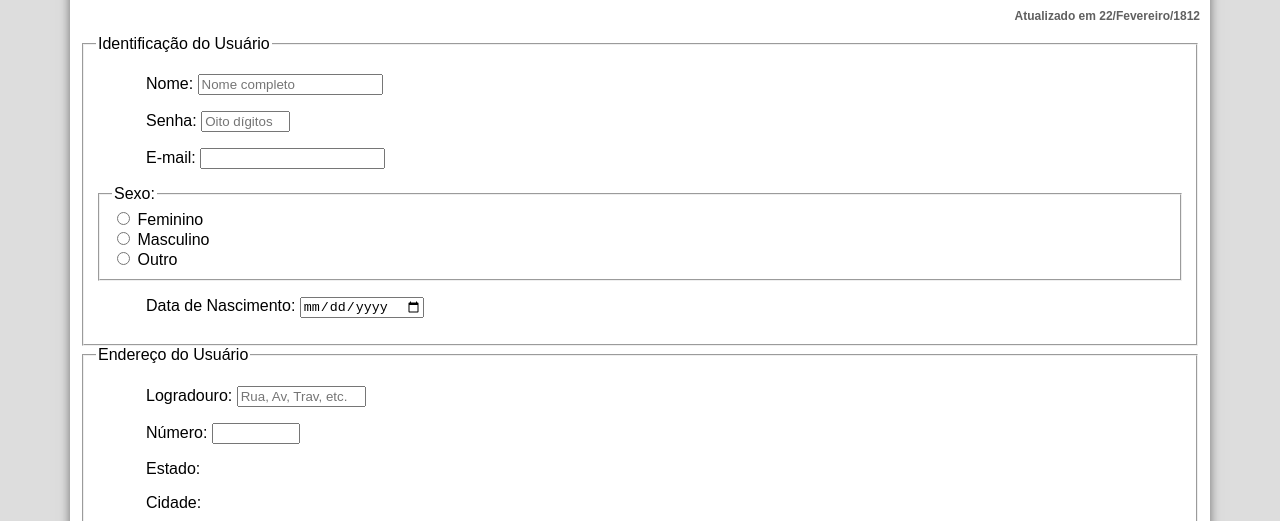
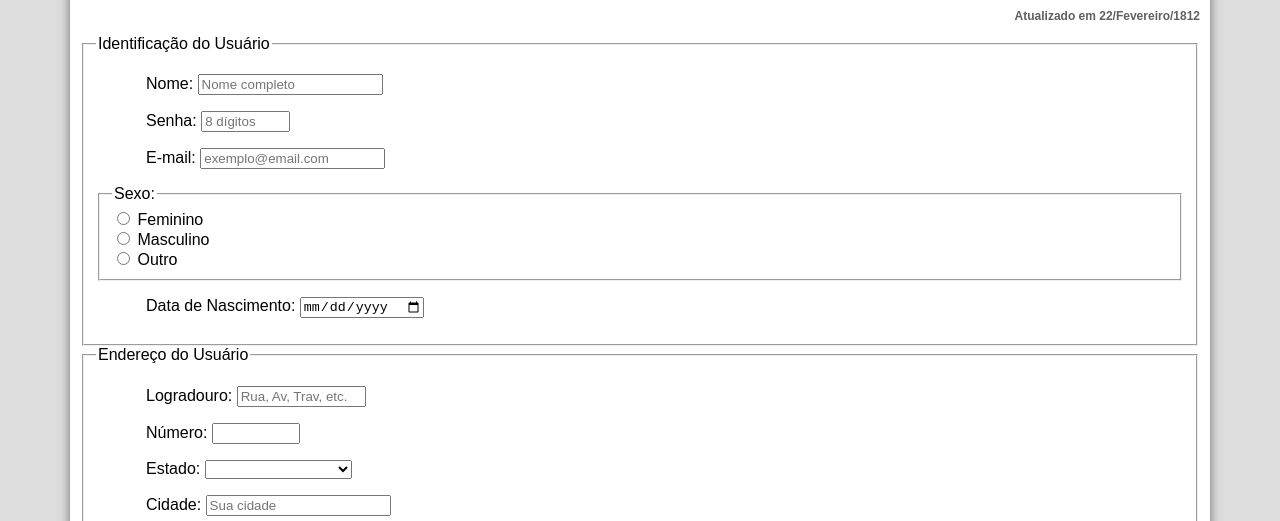
Before and after one commit to jeffersilveira/site-html5-cev, a plain HTML site: page contact-us.html in a window 1280 px wide. Shown: the part 279-800 px from the top of the page. Drawn offline with Linux system fonts and the light colour scheme.

Commit message:
commit form page html

```diff
--- a/contact-us.html
+++ b/contact-us.html
@@ -40,14 +40,18 @@
                     </hgroup>
                 </header>
 
-                <form action="">
+                <form method="post" id="fContact" action="mailto:contato@exemplo.com">
                     <fieldset id="data-user">
                         <legend>Identificação do Usuário </legend>
-                            <p><label for="cName"> Nome: </label><input type="text" name="tName" id="cName" size="20" maxlength="30" placeholder="Nome completo"> </p>
-
-                            <p>Senha: <input type="password" name="tPassword" id="cPassword" size="8" maxlength="8" placeholder="Oito dígitos"></p>
-
-                            <p>E-mail: <input type="email" name="tMail" id="cMail" size="20" maxlength="40"> </p>
+                            <p><label for="cName"> Nome: </label>
+                                <input type="text" name="tName" id="cName" size="20" maxlength="30" placeholder="Nome completo">
+                            </p>
+                            <p><label for="cPassword">Senha: </label>
+                                <input type="password" name="tPassword" id="cPassword" size="8" maxlength="8" placeholder="8 dígitos">
+                            </p>
+                            <p><label for="cMail">E-mail: </label>
+                                <input type="email" name="tMail" id="cMail" size="20" maxlength="40" placeholder="exemplo@email.com">
+                            </p>
 
                             <fieldset id="gender"> <legend>Sexo: </legend>
                                 <input type="radio" name="tGender" id="cFemale"> <label for="cFemale">Feminino</label> <br/>
@@ -55,15 +59,46 @@
                                 <input type="radio" name="tGender" id="cOther"> <label for="cOther">Outro</label> <br/>
                             </fieldset>
 
-                            <p>Data de Nascimento: <input type="date" name="tDate" id="cDate"> </p>
+                            <p><label for="cDate">Data de Nascimento: </label>
+                                <input type="date" name="tDate" id="cDate">
+                            </p>
                     </fieldset>
 
                     <fieldset id="address">
                         <legend>Endereço do Usuário </legend>
-                            <p>Logradouro: <input type="text" name="tStreet" id="cStreet" size="13" maxlength="50" placeholder="Rua, Av, Trav, etc."> </p>
-                            <p>Número: <input type="number" name="tNum" id="cNum" min="0" max="999999"> </p>
-                            <p>Estado: </p>
-                            <p>Cidade: </p>
+                            <p><label for="cStreet">Logradouro: </label>
+                                <input type="text" name="tStreet" id="cStreet" size="13" maxlength="50" placeholder="Rua, Av, Trav, etc.">
+                            </p>
+                            <p><label for="cNum">Número: </label>
+                                <input type="number" name="tNum" id="cNum" min="0" max="999999">
+                            </p>
+                            <p><label for="cState">Estado: </label>
+                                <select name="tState" id="cState">
+                                    <optgroup label="Região Norte">
+                                        <option value="AM">Amazonas</option>
+                                    </optgroup>
+                                    <optgroup label="Região Nordeste">
+                                        <option value="BA">Bahia</option>
+                                        <option value="CE">Ceará</option>
+                                    </optgroup>
+                                    <optgroup label="Região Sudeste">
+                                        <option value="SP">São Paulo</option>
+                                    </optgroup>
+                                    <optgroup label="Região Sul">
+                                        <option value="RS">Rio Grande do Sul</option>
+                                        <option value="" selected></option>
+                                    </optgroup>
+                                </select>
+                            </p>
+                            <p><label for="cCity">Cidade: </label>
+                                <input type="text" name="tCity" id="cCity" maxlength="40" size="20" placeholder="Sua cidade" list="cities">
+                                <datalist id="cities">
+                                    <option value="Porto Alegre"></option>
+                                    <option value="Viamão"></option>
+                                    <option value="Pelotas"></option>
+                                    <option value="Santa Maria"></option>
+                                </datalist>
+                            </p>
                     </fieldset>
 
                     <fieldset id="message">
```
